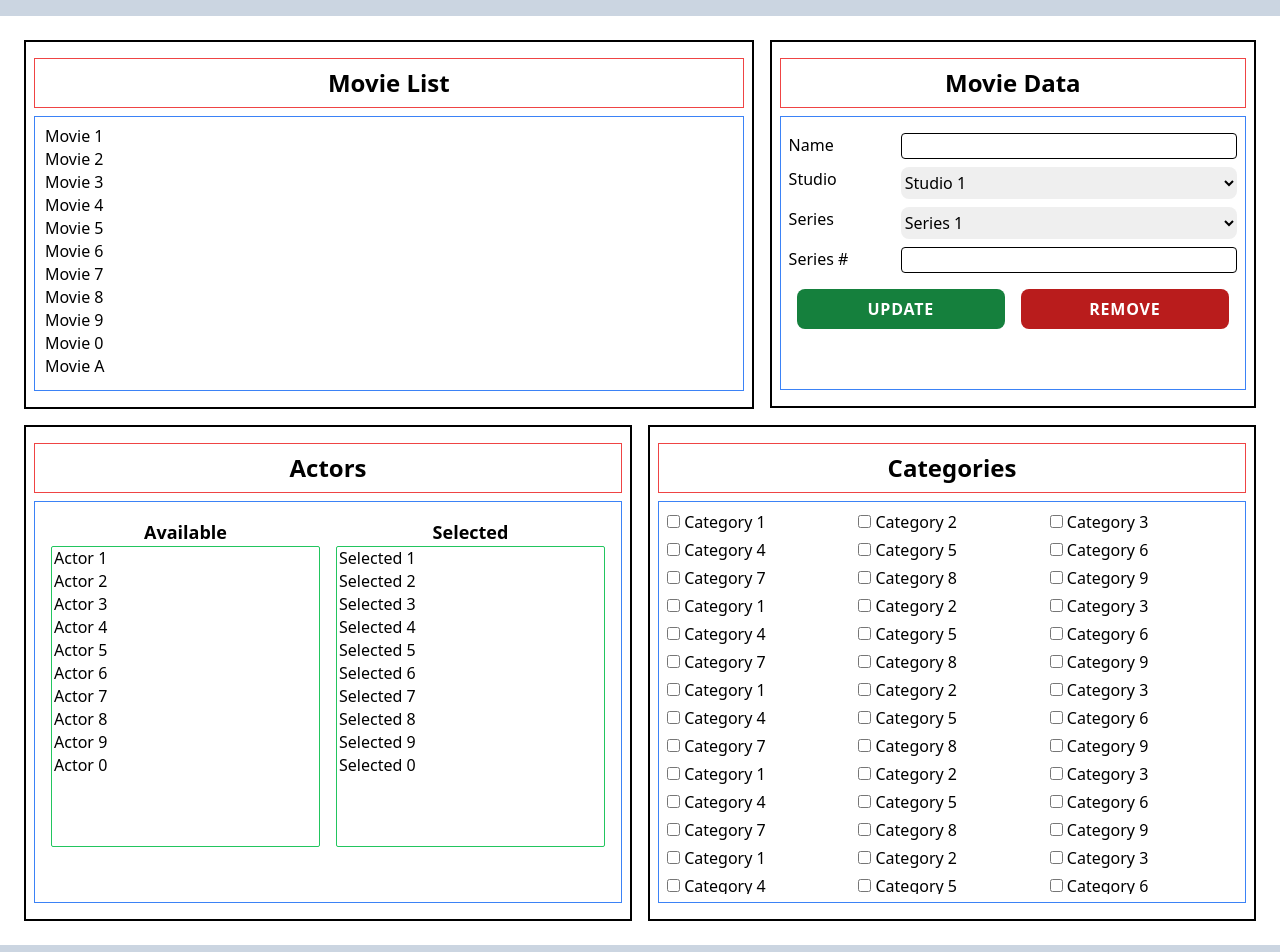
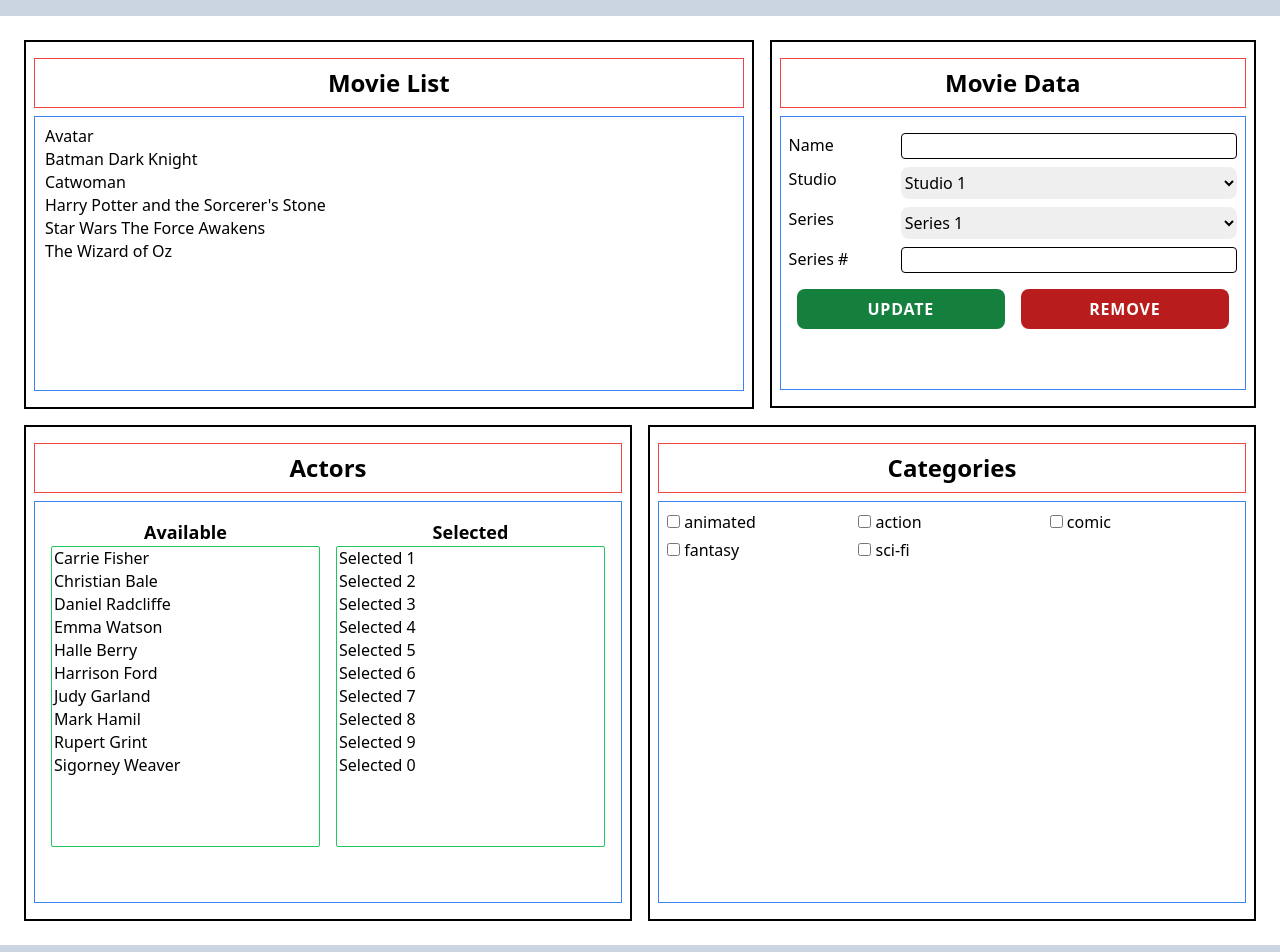
Before and after one commit to modernoldschooldev/moviemanager, a React (Create React App) app in the folder frontend/: page / in a window 1280 px wide. Shown: the top 952 px of the page. Built offline with nearby package versions, Linux system fonts and the light colour scheme; the HTML template or start-up script is replaced by a standard one.

Commit message:
add initial application state

```diff
--- a/frontend/src/App.tsx
+++ b/frontend/src/App.tsx
@@ -1,12 +1,21 @@
+import { useReducer } from "react";
+
+import MainPage from "./pages/MainPage";
 import Container from "./components/Container";
-import MainPage from "./pages/MainPage";
+import StateContext from "./state/StateContext";
+import { initialState } from "./state/initialState";
+import { reducer } from "./state/reducer";
 
-function App() {
+const App = () => {
+  const [state, dispatch] = useReducer(reducer, initialState);
+
   return (
-    <Container>
-      <MainPage />
-    </Container>
+    <StateContext.Provider value={{ state, dispatch }}>
+      <Container>
+        <MainPage />
+      </Container>
+    </StateContext.Provider>
   );
-}
+};
 
 export default App;
--- a/frontend/src/components/CategorySelector.tsx
+++ b/frontend/src/components/CategorySelector.tsx
@@ -1,225 +1,23 @@
+import { useContext } from "react";
+
 import MovieSection from "./MovieSection";
+import StateContext from "../state/StateContext";
 
 const CategorySelector = () => {
+  const { state } = useContext(StateContext);
+
   return (
     <MovieSection title="Categories">
-      <div className="gap-1 grid grid-cols-3 h-96 overflow-y-scroll">
-        <label>
-          <input type="checkbox" /> Category 1
-        </label>
-        <label>
-          <input type="checkbox" /> Category 2
-        </label>
-        <label>
-          <input type="checkbox" /> Category 3
-        </label>
-        <label>
-          <input type="checkbox" /> Category 4
-        </label>
-        <label>
-          <input type="checkbox" /> Category 5
-        </label>
-        <label>
-          <input type="checkbox" /> Category 6
-        </label>
-        <label>
-          <input type="checkbox" /> Category 7
-        </label>
-        <label>
-          <input type="checkbox" /> Category 8
-        </label>
-        <label>
-          <input type="checkbox" /> Category 9
-        </label>
-        <label>
-          <input type="checkbox" /> Category 1
-        </label>
-        <label>
-          <input type="checkbox" /> Category 2
-        </label>
-        <label>
-          <input type="checkbox" /> Category 3
-        </label>
-        <label>
-          <input type="checkbox" /> Category 4
-        </label>
-        <label>
-          <input type="checkbox" /> Category 5
-        </label>
-        <label>
-          <input type="checkbox" /> Category 6
-        </label>
-        <label>
-          <input type="checkbox" /> Category 7
-        </label>
-        <label>
-          <input type="checkbox" /> Category 8
-        </label>
-        <label>
-          <input type="checkbox" /> Category 9
-        </label>
-        <label>
-          <input type="checkbox" /> Category 1
-        </label>
-        <label>
-          <input type="checkbox" /> Category 2
-        </label>
-        <label>
-          <input type="checkbox" /> Category 3
-        </label>
-        <label>
-          <input type="checkbox" /> Category 4
-        </label>
-        <label>
-          <input type="checkbox" /> Category 5
-        </label>
-        <label>
-          <input type="checkbox" /> Category 6
-        </label>
-        <label>
-          <input type="checkbox" /> Category 7
-        </label>
-        <label>
-          <input type="checkbox" /> Category 8
-        </label>
-        <label>
-          <input type="checkbox" /> Category 9
-        </label>
-        <label>
-          <input type="checkbox" /> Category 1
-        </label>
-        <label>
-          <input type="checkbox" /> Category 2
-        </label>
-        <label>
-          <input type="checkbox" /> Category 3
-        </label>
-        <label>
-          <input type="checkbox" /> Category 4
-        </label>
-        <label>
-          <input type="checkbox" /> Category 5
-        </label>
-        <label>
-          <input type="checkbox" /> Category 6
-        </label>
-        <label>
-          <input type="checkbox" /> Category 7
-        </label>
-        <label>
-          <input type="checkbox" /> Category 8
-        </label>
-        <label>
-          <input type="checkbox" /> Category 9
-        </label>
-        <label>
-          <input type="checkbox" /> Category 1
-        </label>
-        <label>
-          <input type="checkbox" /> Category 2
-        </label>
-        <label>
-          <input type="checkbox" /> Category 3
-        </label>
-        <label>
-          <input type="checkbox" /> Category 4
-        </label>
-        <label>
-          <input type="checkbox" /> Category 5
-        </label>
-        <label>
-          <input type="checkbox" /> Category 6
-        </label>
-        <label>
-          <input type="checkbox" /> Category 7
-        </label>
-        <label>
-          <input type="checkbox" /> Category 8
-        </label>
-        <label>
-          <input type="checkbox" /> Category 9
-        </label>
-        <label>
-          <input type="checkbox" /> Category 1
-        </label>
-        <label>
-          <input type="checkbox" /> Category 2
-        </label>
-        <label>
-          <input type="checkbox" /> Category 3
-        </label>
-        <label>
-          <input type="checkbox" /> Category 4
-        </label>
-        <label>
-          <input type="checkbox" /> Category 5
-        </label>
-        <label>
-          <input type="checkbox" /> Category 6
-        </label>
-        <label>
-          <input type="checkbox" /> Category 7
-        </label>
-        <label>
-          <input type="checkbox" /> Category 8
-        </label>
-        <label>
-          <input type="checkbox" /> Category 9
-        </label>
-        <label>
-          <input type="checkbox" /> Category 1
-        </label>
-        <label>
-          <input type="checkbox" /> Category 2
-        </label>
-        <label>
-          <input type="checkbox" /> Category 3
-        </label>
-        <label>
-          <input type="checkbox" /> Category 4
-        </label>
-        <label>
-          <input type="checkbox" /> Category 5
-        </label>
-        <label>
-          <input type="checkbox" /> Category 6
-        </label>
-        <label>
-          <input type="checkbox" /> Category 7
-        </label>
-        <label>
-          <input type="checkbox" /> Category 8
-        </label>
-        <label>
-          <input type="checkbox" /> Category 9
-        </label>
-        <label>
-          <input type="checkbox" /> Category 1
-        </label>
-        <label>
-          <input type="checkbox" /> Category 2
-        </label>
-        <label>
-          <input type="checkbox" /> Category 3
-        </label>
-        <label>
-          <input type="checkbox" /> Category 4
-        </label>
-        <label>
-          <input type="checkbox" /> Category 5
-        </label>
-        <label>
-          <input type="checkbox" /> Category 6
-        </label>
-        <label>
-          <input type="checkbox" /> Category 7
-        </label>
-        <label>
-          <input type="checkbox" /> Category 8
-        </label>
-        <label>
-          <input type="checkbox" /> Category 9
-        </label>
+      <div className="h-96">
+        <div className="gap-1 grid grid-cols-3 overflow-y-auto">
+          {state?.categories.map((category, index) => (
+            <div key={index}>
+              <label>
+                <input type="checkbox" /> {category}
+              </label>
+            </div>
+          ))}
+        </div>
       </div>
     </MovieSection>
   );
--- a/frontend/src/components/MovieList.tsx
+++ b/frontend/src/components/MovieList.tsx
@@ -1,23 +1,17 @@
+import { useContext } from "react";
+
 import MovieSection from "./MovieSection";
+import StateContext from "../state/StateContext";
 
 const MovieList = () => {
+  const { state } = useContext(StateContext);
+
   return (
     <MovieSection title="Movie List">
       <select className="h-64 w-full" size={10}>
-        <option>Movie 1</option>
-        <option>Movie 2</option>
-        <option>Movie 3</option>
-        <option>Movie 4</option>
-        <option>Movie 5</option>
-        <option>Movie 6</option>
-        <option>Movie 7</option>
-        <option>Movie 8</option>
-        <option>Movie 9</option>
-        <option>Movie 0</option>
-        <option>Movie A</option>
-        <option>Movie B</option>
-        <option>Movie C</option>
-        <option>Movie D</option>
+        {state?.movies.map((movie, index) => (
+          <option key={index}>{movie}</option>
+        ))}
       </select>
     </MovieSection>
   );
--- /dev/null
+++ b/frontend/src/state/StateContext.tsx
@@ -0,0 +1,10 @@
+import { createContext } from "react";
+import { ActionType, StateType } from "../types/state";
+
+export default createContext<{
+  state: StateType | undefined;
+  dispatch: React.Dispatch<ActionType>;
+}>({
+  state: undefined,
+  dispatch: () => undefined,
+});
--- /dev/null
+++ b/frontend/src/state/initialState.ts
@@ -0,0 +1,35 @@
+import { StateType } from "../types/state";
+
+export const initialState: StateType = {
+  actors: [
+    "Carrie Fisher",
+    "Christian Bale",
+    "Daniel Radcliffe",
+    "Emma Watson",
+    "Halle Berry",
+    "Harrison Ford",
+    "Judy Garland",
+    "Mark Hamil",
+    "Rupert Grint",
+    "Sigorney Weaver",
+  ],
+  selectedActors: null,
+
+  categories: ["animated", "action", "comic", "fantasy", "sci-fi"],
+  selectedCategories: null,
+
+  movies: [
+    "Avatar",
+    "Batman Dark Knight",
+    "Catwoman",
+    "Harry Potter and the Sorcerer's Stone",
+    "Star Wars The Force Awakens",
+    "The Wizard of Oz",
+  ],
+  selectedMovieId: null,
+
+  movieName: null,
+  movieStudioId: null,
+  movieSeriesId: null,
+  movieSeriesNumber: null,
+};
--- /dev/null
+++ b/frontend/src/state/reducer.ts
@@ -0,0 +1,13 @@
+import { Actions, ActionType, StateType } from "../types/state";
+
+export const reducer = (state: StateType, action: ActionType) => {
+  switch (action.type) {
+    case Actions.SetSelectedMovieId:
+      return {
+        ...state,
+        selectedMovieId: action.payload,
+      };
+    default:
+      return state;
+  }
+};
--- /dev/null
+++ b/frontend/src/types/state.ts
@@ -0,0 +1,28 @@
+// Reducer State
+export interface StateType {
+  actors: string[];
+  selectedActors: string[] | null;
+
+  categories: string[];
+  selectedCategories: string[] | null;
+
+  movies: string[];
+  selectedMovieId: number | null;
+
+  movieName: string | null;
+  movieStudioId: number | null;
+  movieSeriesId: number | null;
+  movieSeriesNumber: number | null;
+}
+
+// Reducer Actions
+export type ActionType = SetSelectedMovieIdAction;
+
+export enum Actions {
+  SetSelectedMovieId,
+}
+
+export interface SetSelectedMovieIdAction {
+  type: Actions.SetSelectedMovieId;
+  payload: number | null;
+}
```
Also changed, not shown: frontend/src/components/ActorSelector.tsx (+8 -10 lines).
